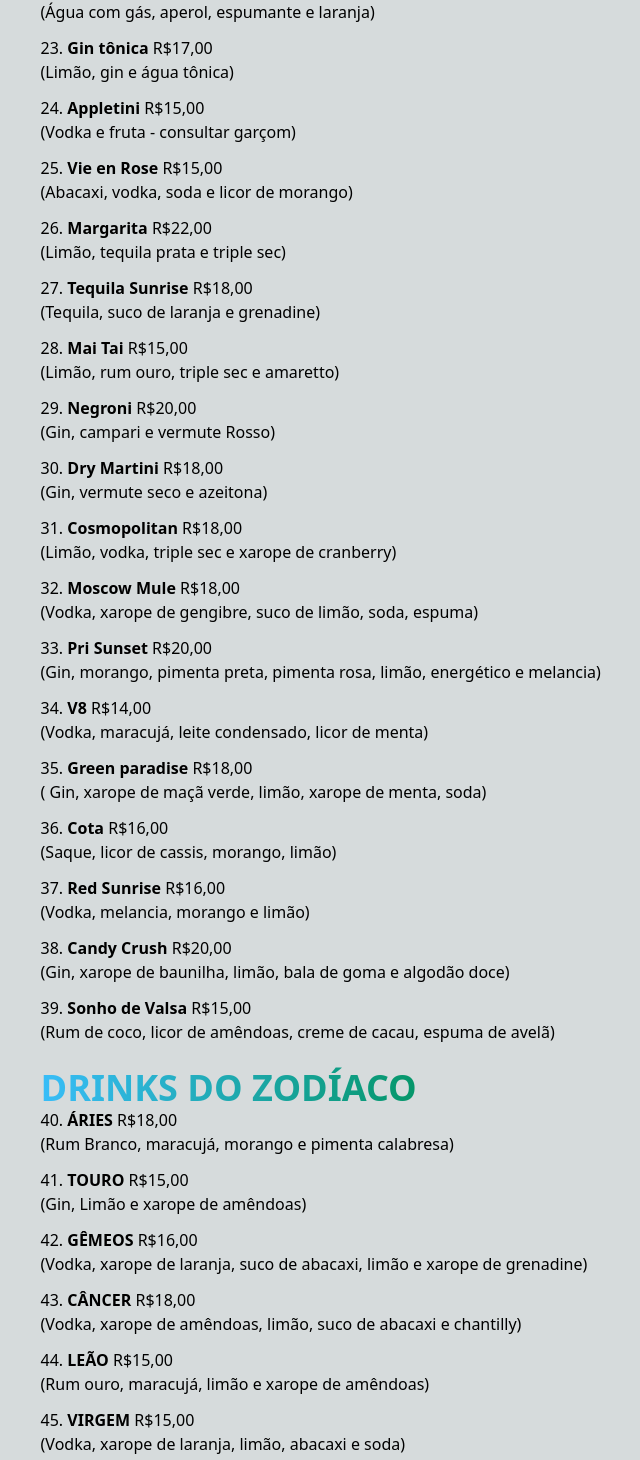
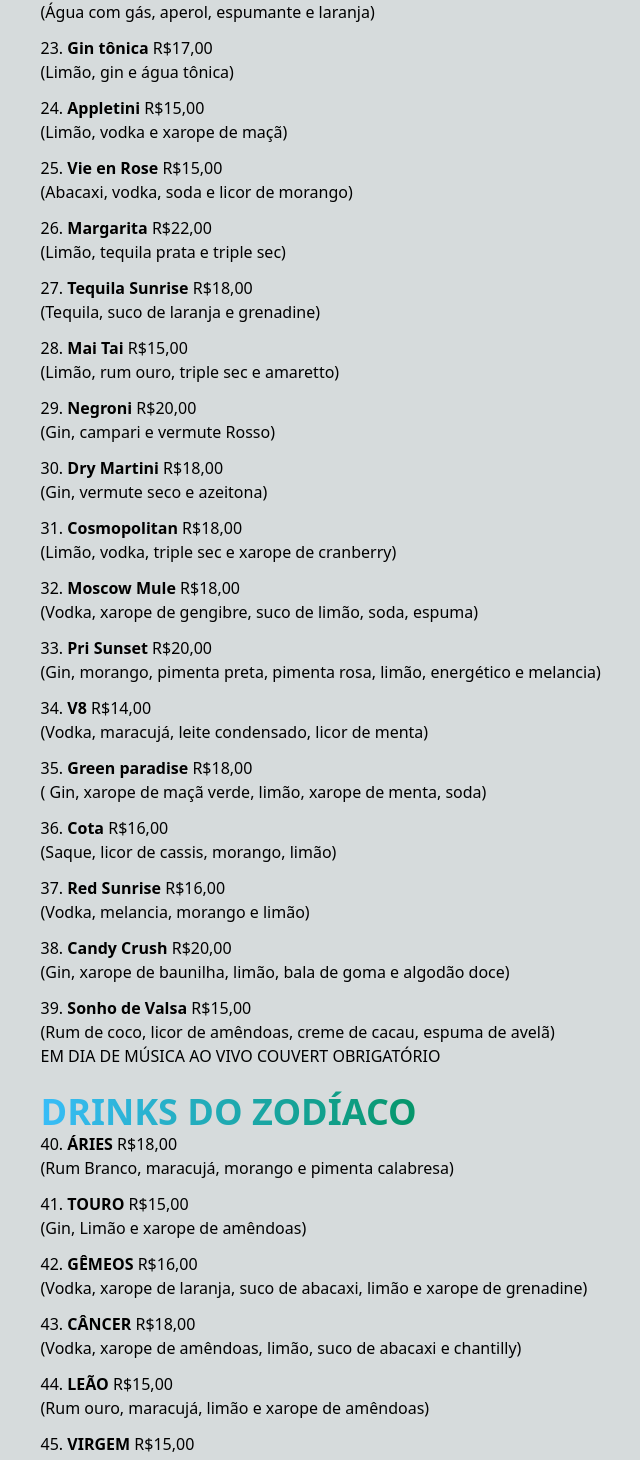
Before and after one commit to poliedros/zodiac-app, a Next.js app: page / in a window 1280 px wide. Shown: the part 1400-2860 px from the top of the page, without its empty margins (229-869 px from the left). Built offline with nearby package versions, Linux system fonts and the light colour scheme.

Commit message:
Add messages and update catalog

```diff
--- a/catalog.json
+++ b/catalog.json
@@ -142,7 +142,7 @@
       "index": "24",
       "name": "Appletini",
       "price": "15,00",
-      "description": "(Vodka e fruta - consultar garçom)"
+      "description": "(Limão, vodka e xarope de maçã)"
     },
     {
       "index": "25",
@@ -628,14 +628,14 @@
     },
     {
       "index": "17",
-      "name": "",
-      "price": "14,00",
+      "name": "Tilápia do chefe",
+      "price": "65,90",
       "description": "(Isca de tilápia, mandioca frita, batata e bacon)"
     },
     {
       "index": "18",
-      "name": "Tilápia do chefe",
-      "price": "65,90",
+      "name": "Contra filé aos três queijos",
+      "price": "72,90",
       "description": "(Acompanha fritas)"
     }
   ],
--- a/pages/_document.tsx
+++ b/pages/_document.tsx
@@ -1,4 +1,4 @@
-import { Html, Head, Main, NextScript } from 'next/document'
+import { Html, Head, Main, NextScript } from "next/document";
 
 export default function Document() {
   return (
@@ -9,5 +9,5 @@ export default function Document() {
         <NextScript />
       </body>
     </Html>
-  )
+  );
 }
--- a/pages/api/hello.ts
+++ /dev/null
@@ -1,13 +0,0 @@
-// Next.js API route support: https://nextjs.org/docs/api-routes/introduction
-import type { NextApiRequest, NextApiResponse } from 'next'
-
-type Data = {
-  name: string
-}
-
-export default function handler(
-  req: NextApiRequest,
-  res: NextApiResponse<Data>
-) {
-  res.status(200).json({ name: 'John Doe' })
-}
--- a/pages/index.tsx
+++ b/pages/index.tsx
@@ -1,3 +1,4 @@
+import Head from "next/head";
 import catalog from "../catalog.json";
 
 function colorfulText(text: string) {
@@ -62,6 +63,10 @@ export default function Home() {
 
   return (
     <div className="flex justify-center">
+      <Head>
+        <title>Cardápio Ramos</title>
+      </Head>
+
       <div className="flex flex-col">
         <h1 className="mb-4 text-4xl font-extrabold leading-none tracking-tight text-gray-900 md:text-5xl lg:text-6xl dark:text-white">
           Cardápio Ramos
@@ -83,6 +88,8 @@ export default function Home() {
             ))}
           </div>
         </div>
+
+        <div>EM DIA DE MÚSICA AO VIVO COUVERT OBRIGATÓRIO</div>
 
         <br />
 
@@ -243,6 +250,8 @@ export default function Home() {
           </div>
         </div>
 
+        <div>*MEIA PORÇÃO SERÁ COBRADO O VALOR DE 70%*</div>
+
         <br />
 
         <div>
```
